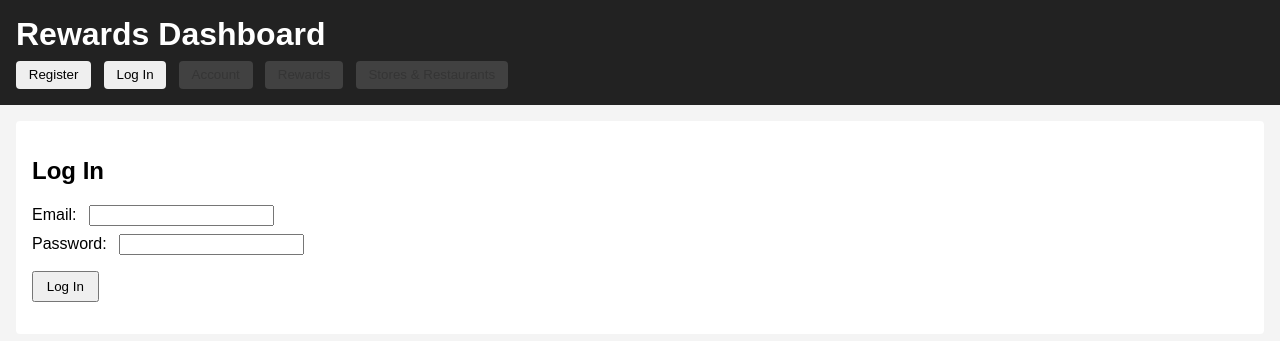
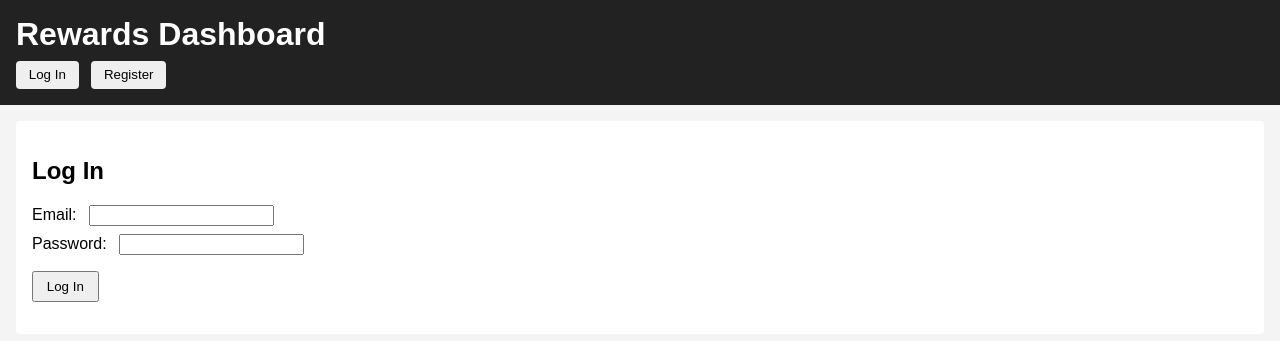
Before and after one commit to kirraj725/cse412project, a Django app: page / in a window 1280 px wide. Shown: the top 341 px of the page. Run offline with Django 5.2, Linux system fonts and the light colour scheme.

Commit message:
Frontend Styling Changes
Added a few missing elements such as the log out button

```diff
--- a/backend/cse412proj/urls.py
+++ b/backend/cse412proj/urls.py
@@ -28,4 +28,5 @@ urlpatterns = [
     path('api/account/', rewards_views.api_account, name='api_account'),
     path('api/rewards/', rewards_views.api_rewards, name='api_rewards'),
     path('api/stores/', rewards_views.api_stores, name='api_stores'),
+    path("api/logout/", rewards_views.api_logout, name="api_logout"),
 ]
--- a/backend/rewards/static/reward-setup/style.css
+++ b/backend/rewards/static/reward-setup/style.css
@@ -18,7 +18,7 @@ nav {
     margin-top: 0.5rem;
 }
 
-nav .tab-button {
+nav .logout-button {
     margin-right: 0.5rem;
     padding: 0.4rem 0.8rem;
     border: none;
@@ -26,9 +26,12 @@ nav .tab-button {
     cursor: pointer;
 }
 
-nav .tab-button[disabled] {
-    opacity: 0.5;
-    cursor: not-allowed;
+nav .tab-button {
+    margin-right: 0.5rem;
+    padding: 0.4rem 0.8rem;
+    border: none;
+    border-radius: 4px;
+    cursor: pointer;
 }
 
 main {
--- a/backend/rewards/templates/rewards/index.html
+++ b/backend/rewards/templates/rewards/index.html
@@ -10,14 +10,35 @@
 <header>
     <h1>Rewards Dashboard</h1>
     <nav>
-        <button class="tab-button" data-tab="register-tab">Register</button>
-        <button class="tab-button" data-tab="login-tab">Log In</button>
-        <button class="tab-button" data-tab="account-tab" disabled>Account</button>
-        <button class="tab-button" data-tab="rewards-tab" disabled>Rewards</button>
-        <button class="tab-button" data-tab="stores-tab" disabled>Stores & Restaurants</button>
+        <div id="auth-buttons">
+            <button class="tab-button" data-tab="login-tab">Log In</button>
+            <button class="tab-button" data-tab="register-tab">Register</button>
+        </div>
+
+        <button class="tab-button" data-tab="account-tab" style="display:none;">Account</button>
+        <button class="tab-button" data-tab="rewards-tab" style="display:none;">Rewards</button>
+        <button class="tab-button" data-tab="stores-tab" style="display:none;">Stores & Restaurants</button>
+        <button id="logout-button" class="tab-button" data-tab="logout-tab" style="display:none;">Log Out</button>
     </nav>
 </header>
 <main>
+    <section id="login-tab" class="tab active">
+        <h2>Log In</h2>
+        <form id="login-form">
+            {% csrf_token %}
+            <label>
+                Email:
+                <input type="email" id="email" required>
+            </label>
+            <label>
+                Password:
+                <input type="password" id="password" required>
+            </label>
+            <button type="submit">Log In</button>
+        </form>
+        <p id="login-message" class="message"></p>
+    </section>
+
     <section id="register-tab" class="tab">
         <h2>Create an Account</h2>
         <form id="register-form">
@@ -41,23 +62,6 @@
             <button type="submit">Register</button>
         </form>
         <p id="register-message" class="message"></p>
-    </section>
-
-    <section id="login-tab" class="tab active">
-        <h2>Log In</h2>
-        <form id="login-form">
-            {% csrf_token %}
-            <label>
-                Email:
-                <input type="email" id="email" required>
-            </label>
-            <label>
-                Password:
-                <input type="password" id="password" required>
-            </label>
-            <button type="submit">Log In</button>
-        </form>
-        <p id="login-message" class="message"></p>
     </section>
 
     <section id="account-tab" class="tab">
--- a/backend/rewards/views.py
+++ b/backend/rewards/views.py
@@ -1,7 +1,7 @@
 from django.shortcuts import render
 from django.http import JsonResponse
 from django.views.decorators.csrf import csrf_exempt
-from django.contrib.auth import authenticate, login
+from django.contrib.auth import authenticate, login, logout
 from django.db.models import Sum
 import json
 from .models import User, Vendor, UserTransaction, Reward, Ledger
@@ -219,3 +219,12 @@ def api_stores(request):
         })
 
     return JsonResponse(result, safe=False)
+
+
+@csrf_exempt
+def api_logout(request):
+    if request.method != "POST":
+        return JsonResponse({"detail": "POST required"}, status=400)
+
+    logout(request)
+    return JsonResponse({"message": "Logged out"})
```
Also changed, not shown: backend/rewards/static/reward-setup/app.js (+57 -1 lines).
